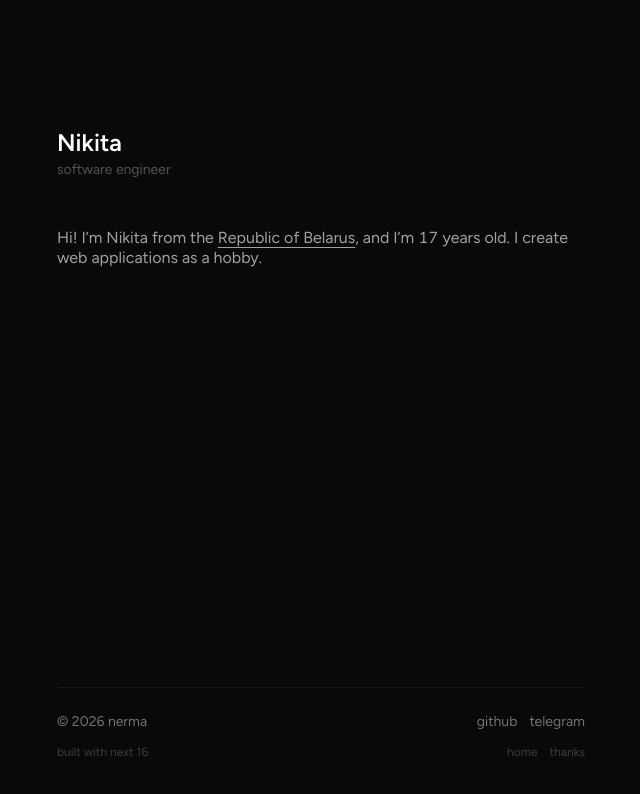
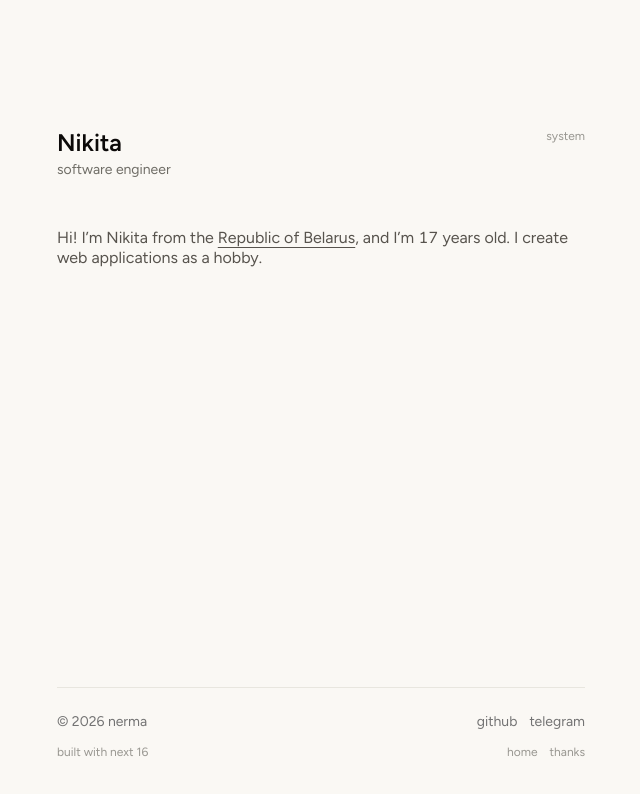
Before and after one commit to nerma00/website, a Next.js app: page / in a window 1280 px wide. Shown: the top 794 px of the page, without its empty margins (319-959 px from the left). Built offline with nearby package versions, Linux system fonts and the light colour scheme.

Commit message:
add: themes

```diff
--- a/package.json
+++ b/package.json
@@ -12,6 +12,7 @@
   "dependencies": {
     "motion": "^13.4.0",
     "next": "16.3.5",
+    "next-themes": "^0.4.6",
     "react": "19.2.8",
     "react-dom": "19.2.8"
   },
--- a/src/app/globals.css
+++ b/src/app/globals.css
@@ -1,8 +1,20 @@
 @import "tailwindcss";
 
+@custom-variant dark (&:where(.dark, .dark *));
+
 :root {
+  --background: #faf8f4;
+  --foreground: #57534d;
+  --accent: #0c0a09;
+  --muted: #6f6d66;
+  --primary: #e8e6df;
+  --secondary: #737373;
+}
+
+.dark {
   --background: #090909;
   --foreground: #a1a1a1;
+  --accent: #fff;
   --muted: #525252;
   --primary: #171717;
   --secondary: #737373;
@@ -11,20 +23,11 @@
 @theme inline {
   --color-background: var(--background);
   --color-foreground: var(--foreground);
+  --color-accent: var(--accent);
   --color-muted: var(--muted);
   --color-secondary: var(--secondary);
   --color-primary: var(--primary);
   --font-sans: var(--font-figtree);
-}
-
-@media (prefers-color-scheme: dark) {
-  :root {
-    --background: #0a0a0a;
-    --foreground: #ededed;
-    --muted: #525252;
-    --primary: #171717;
-    --secondary: #737373;
-  }
 }
 
 body {
--- a/src/app/layout.tsx
+++ b/src/app/layout.tsx
@@ -1,7 +1,9 @@
 import type { Metadata } from "next";
 import { Figtree } from "next/font/google";
 import "./globals.css";
-import { Footer } from "@/components/footer";
+import { Footer } from "@/components/layout/footer";
+import { ThemeProvider } from "@/components/theme/provider";
+import { ThemeToggle } from "@/components/theme/toggle";
 
 const figtree = Figtree({
   variable: "--font-figtree",
@@ -15,12 +17,23 @@ export const metadata: Metadata = {
 
 export default function RootLayout({ children }: LayoutProps<"/">) {
   return (
-    <html lang="en" className={`${figtree.variable} h-full antialiased`}>
+    <html
+      lang="en"
+      suppressHydrationWarning
+      className={`${figtree.variable} h-full antialiased`}
+    >
       <body className="flex min-h-screen flex-col">
-        <div className="mx-auto flex w-full max-w-xl flex-1 flex-col px-6 pb-10 pt-24 sm:pt-32">
-          <main>{children}</main>
-          <Footer />
-        </div>
+        <ThemeProvider
+          attribute="class"
+          defaultTheme="system"
+          enableSystem
+          disableTransitionOnChange
+        >
+          <div className="mx-auto flex w-full max-w-xl flex-1 flex-col px-6 pb-10 pt-24 sm:pt-32">
+            <main>{children}</main>
+            <Footer />
+          </div>
+        </ThemeProvider>
       </body>
     </html>
   );
--- a/src/app/not-found.tsx
+++ b/src/app/not-found.tsx
@@ -3,13 +3,13 @@ import Link from "next/link";
 export default function NotFound() {
   return (
     <div className="text-sm leading-tight text-foreground">
-      <h1 className="text-2xl font-semibold leading-tight text-white">
+      <h1 className="text-2xl font-semibold leading-tight text-accent">
         Not Found
       </h1>
       <p className="mt-0.5">this page doesn’t exist</p>
       <Link
         href="/"
-        className="mt-4 inline-block text-foreground underline decoration-line decoration-1 underline-offset-4 transition-colors duration-200 hover:decoration-white hover:text-white"
+        className="mt-4 inline-block text-foreground underline decoration-line decoration-1 underline-offset-4 transition-colors duration-200 hover:decoration-accent hover:text-accent"
       >
         go home
       </Link>
--- a/src/app/page.tsx
+++ b/src/app/page.tsx
@@ -1,10 +1,11 @@
 "use client";
 
 import { useEffect, useState } from "react";
-import { AgeTooltip } from "@/components/age";
-import { TextLink } from "@/components/link";
+import { AgeTooltip } from "@/components/sections/age";
+import { TextLink } from "@/components/ui/link";
 import { BIRTHDAY } from "@/lib/constants";
 import { getAgeInYears } from "@/lib/date";
+import {ThemeToggle} from "@/components/theme/toggle";
 
 export default function Home() {
   const [age, setAge] = useState<number | null>(null);
@@ -24,11 +25,14 @@ export default function Home() {
   return (
     <main className="flex flex-1 items-center">
       <div className="space-y-12">
-        <div>
-          <h1 className="text-2xl font-semibold leading-tight text-white">
-            Nikita
-          </h1>
-          <p className="mt-0.5 text-sm text-muted">software engineer</p>
+        <div className="flex justify-between items-start">
+          <div>
+            <h1 className="text-2xl font-semibold leading-tight text-accent">
+              Nikita
+            </h1>
+            <p className="mt-0.5 text-sm text-muted">software engineer</p>
+          </div>
+          <ThemeToggle />
         </div>
         <div className="text-base leading-tight">
           Hi! I’m Nikita from the{" "}
@@ -38,7 +42,9 @@ export default function Home() {
           , and I’m{" "}
           <span className="group/age relative inline-block cursor-help">
             {age === null ? (
-              <span className="inline-block w-[2ch] animate-pulse text-center">99</span>
+              <span className="inline-block w-[2ch] animate-pulse text-center">
+                99
+              </span>
             ) : (
               <span className="inline-block w-[2ch] text-center tabular-nums">
                 {Math.floor(age)}
--- a/src/app/thanks/page.tsx
+++ b/src/app/thanks/page.tsx
@@ -1,4 +1,4 @@
-import { TextLink } from "@/components/link";
+import { TextLink } from "@/components/ui/link";
 
 type Reference = {
   label: string;
@@ -32,7 +32,9 @@ const REFERENCES: readonly Reference[] = [
 export default function Thanks() {
   return (
     <div className="text-sm leading-tight text-foreground">
-      <h1 className="text-2xl font-semibold leading-tight text-white">Thanks</h1>
+      <h1 className="text-2xl font-semibold leading-tight text-accent">
+        Thanks
+      </h1>
       <p className="mt-0.5">
         When creating the design, I used existing websites created by others:
       </p>
--- /dev/null
+++ b/src/components/theme/provider.tsx
@@ -0,0 +1,11 @@
+"use client";
+
+import { ThemeProvider as NextThemesProvider } from "next-themes";
+import type { ComponentProps } from "react";
+
+export function ThemeProvider({
+  children,
+  ...props
+}: ComponentProps<typeof NextThemesProvider>) {
+  return <NextThemesProvider {...props}>{children}</NextThemesProvider>;
+}
--- /dev/null
+++ b/src/components/theme/toggle.tsx
@@ -0,0 +1,41 @@
+"use client";
+
+import { useTheme } from "next-themes";
+import { useEffect, useState } from "react";
+
+type Theme = "system" | "light" | "dark";
+const CYCLE: Theme[] = ["system", "light", "dark"];
+
+export function ThemeToggle() {
+  const [mounted, setMounted] = useState(false);
+  const { theme, setTheme } = useTheme();
+
+  useEffect(() => {
+    setMounted(true);
+  }, []);
+
+  if (!mounted) {
+    return (
+      <button type="button" className="text-xs text-muted/70" disabled>
+        system
+      </button>
+    );
+  }
+
+  const current = (theme as Theme) ?? "system";
+
+  const next = () => {
+    const i = CYCLE.indexOf(current);
+    setTheme(CYCLE[(i + 1) % CYCLE.length]);
+  };
+
+  return (
+    <button
+      type="button"
+      onClick={next}
+      className="text-xs text-muted/70 transition-colors hover:text-foreground"
+    >
+      {current}
+    </button>
+  );
+}
--- a/src/components/link.tsx
+++ b/src/components/ui/link.tsx
@@ -11,7 +11,7 @@ export function TextLink({ href, children }: TextLinkProps) {
       href={href}
       target="_blank"
       rel="noreferrer"
-      className="text-foreground underline decoration-line decoration-1 underline-offset-4 transition-colors duration-300 hover:decoration-white hover:text-white"
+      className="text-foreground underline decoration-line decoration-1 underline-offset-4 transition-colors duration-300 hover:decoration-accent hover:text-accent"
     >
       {children}
     </a>
```
Also changed, not shown: src/components/layout/footer.tsx (renamed from src/components/footer.tsx, +5 -2 lines), src/components/sections/age.tsx (renamed from src/components/age.tsx), src/components/sections/socials.tsx (renamed from src/components/socials.tsx), 2 other files (tests, documents, lock files or other folders).
